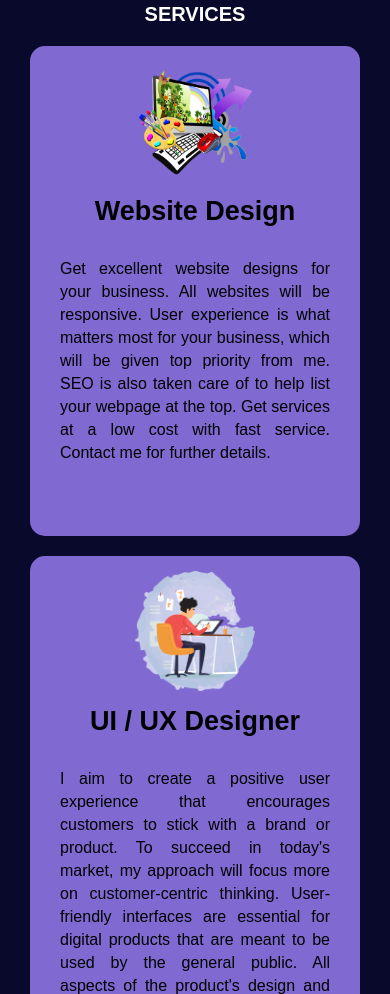
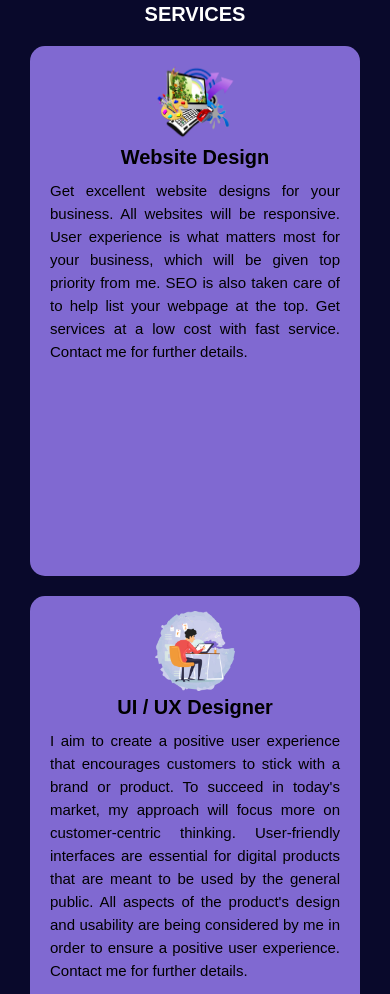
Before and after one commit to kaustavkarak/OIBSIP_TaskNo_2, a plain HTML site: page index.html in a window 390 px wide. Shown: the part 2777-3771 px from the top of the page. Drawn offline with Linux system fonts and the light colour scheme.

Commit message:
Working on Responsiveness

```diff
--- a/css/style.css
+++ b/css/style.css
@@ -472,6 +472,31 @@ footer .quick-links ul li a:hover {
     margin-top: 0;
   }
 
+  /* Services */
+  .box {
+    width: 350px;
+    height: 400px;
+    padding: 15px;
+  }
+
+  .box h1 {
+    font-size: 25px;
+  }
+
+  .box h1,
+  .box p {
+    padding: 8px;
+  }
+
+  .box p {
+    font-size: 15px;
+  }
+
+  .box img {
+    width: 100px;
+    height: 100px;
+  }
+
   /* Contact */
   #contact .headings {
     margin-bottom: 14px;
@@ -528,6 +553,32 @@ footer .quick-links ul li a:hover {
     margin-top: 0;
   }
 
+  /* Services */
+  .box {
+    width: 360px;
+    height: 490px;
+    padding: 15px;
+    padding-bottom: 25px;
+  }
+
+  .box h1 {
+    font-size: 20px;
+  }
+
+  .box h1,
+  .box p {
+    padding: 5px;
+  }
+
+  .box p {
+    font-size: 15px;
+  }
+
+  .box img {
+    width: 80px;
+    height: 80px;
+  }
+
   /* Contact */
   #contact .headings {
     margin-bottom: 7px;
--- a/index.html
+++ b/index.html
@@ -59,7 +59,7 @@
               Public School with 90% aggregate. I also have GPA of 9.08 till my
               4th semester. I’m very much interested in designing websites.
             </p>
-            <button class="cv-btn"><a href="cv/Kaustav Karak_CV.pdf" download="">My Resume</a></button>
+            <button class="cv-btn"><a href="files/Kaustav Karak_CV.pdf" download="">My Resume</a></button>
           </div>
         </div>
       </section>
```
Also changed, not shown: 2 other files.
